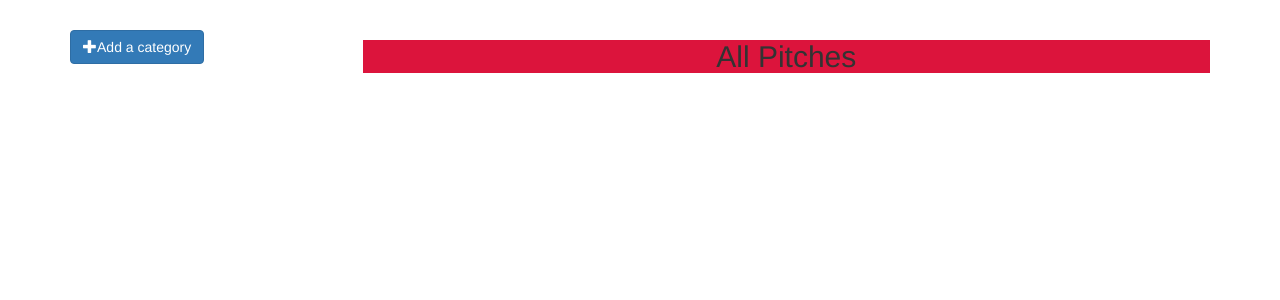
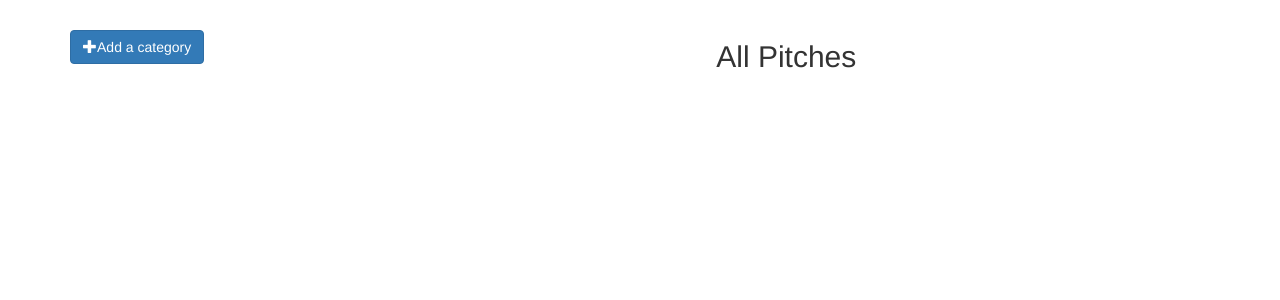
Before and after one commit to kangalah/pitch-app, a Flask app: page / in a window 1280 px wide. Shown: the part 52-352 px from the top of the page. Run offline with Flask 2, Linux system fonts and the light colour scheme; data that the repository does not hold is empty; some libraries are stand-ins or nearby versions.

Commit message:
remove bg color crimson

```diff
--- a/app/static/css/styles.css
+++ b/app/static/css/styles.css
@@ -13,5 +13,5 @@ ol.category-list {
 .all-pitches h2{
     display: flex;
     justify-content: center;
-    background-color: crimson;
+
 }
```
